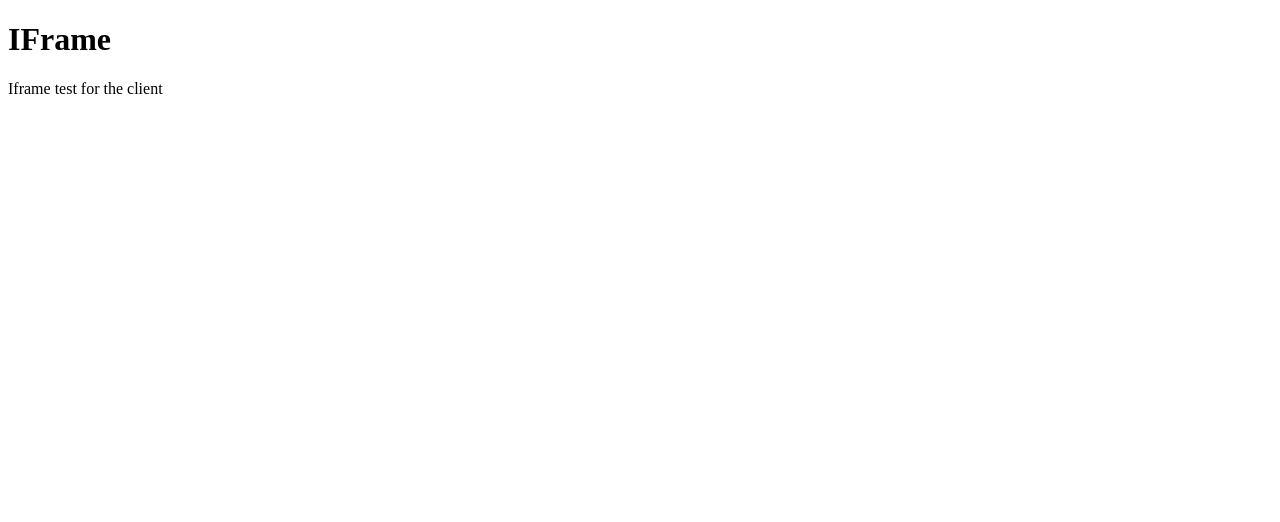
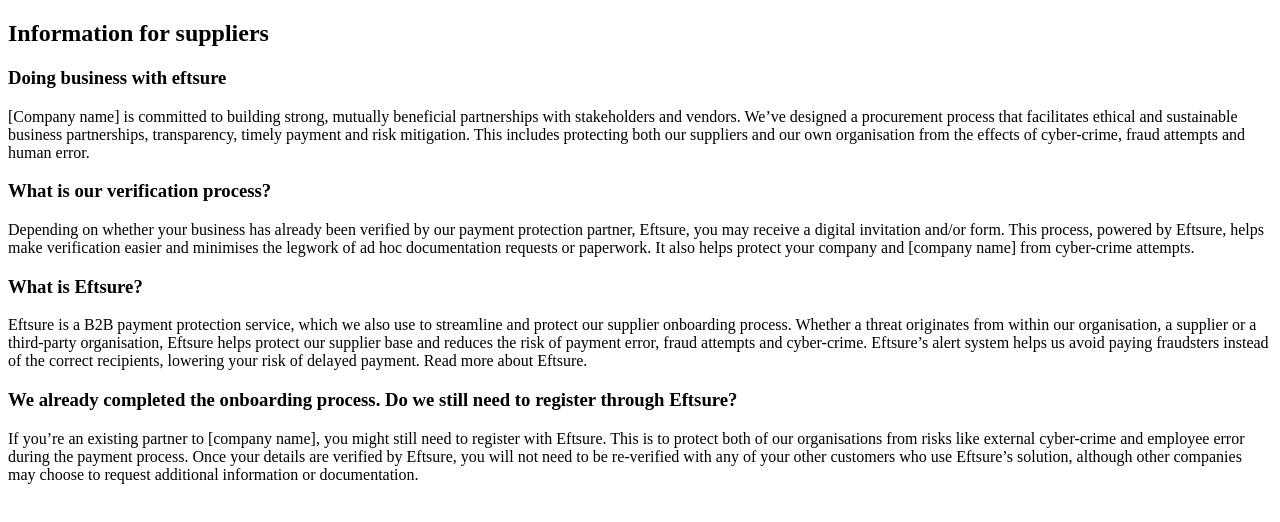
Before and after one commit to viswaah/embeddable-widget, a plain HTML site: page index.html in a window 1280 px wide. Drawn offline with Linux system fonts and the light colour scheme.

Commit message:
feat: script to render

```diff
--- a/index.html
+++ b/index.html
@@ -7,7 +7,11 @@
     <title>Document</title>
  </head>
  <body>
-    <h1>IFrame</h1>
-    <p>Iframe test for the client</p>
+    <div id="resource-embed"
+        data-header-class="something-header"
+        data-paragraph-class="something-paragraph"
+        data-sub-header-class="something-sub-header"
+    ></div>
+    <script src="script.js"></script>
  </body>
  </html>
--- /dev/null
+++ b/script.js
@@ -0,0 +1,67 @@
+const createElementWithClassName = ({
+    type,
+    text,
+    className
+}) => {
+    const header = document.createElement(type);
+    header.innerHTML = text;
+    header.classList.add(className);
+    return header;
+}
+
+const content = [
+    {
+        type: 'h2',
+        content: "Information for suppliers"
+    },
+    {
+        type: 'h3',
+        content: 'Doing business with eftsure'
+    },
+    {
+        type: 'p',
+        content: '[Company name] is committed to building strong, mutually beneficial partnerships with stakeholders and vendors. We’ve designed a procurement process that facilitates ethical and sustainable business partnerships, transparency, timely payment and risk mitigation. This includes protecting both our suppliers and our own organisation from the effects of cyber-crime, fraud attempts and human error.'
+    },
+    {
+        type: 'h3',
+        content: 'What is our verification process?'
+    },
+    {
+        type: 'p',
+        content: 'Depending on whether your business has already been verified by our payment protection partner, Eftsure, you may receive a digital invitation and/or form. This process, powered by Eftsure, helps make verification easier and minimises the legwork of ad hoc documentation requests or paperwork. It also helps protect your company and [company name] from cyber-crime attempts.'
+    },
+    {
+        type: 'h3',
+        content: 'What is Eftsure?'
+    },
+    {
+        type: 'p',
+        content: 'Eftsure is a B2B payment protection service, which we also use to streamline and protect our supplier onboarding process. Whether a threat originates from within our organisation, a supplier or a third-party organisation, Eftsure helps protect our supplier base and reduces the risk of payment error, fraud attempts and cyber-crime. Eftsure’s alert system helps us avoid paying fraudsters instead of the correct recipients, lowering your risk of delayed payment. Read more about Eftsure.'
+    },
+    {
+        type: 'h3',
+        content: 'We already completed the onboarding process. Do we still need to register through Eftsure?'
+    },
+    {
+        type: 'p',
+        content: 'If you’re an existing partner to [company name], you might still need to register with Eftsure. This is to protect both of our organisations from risks like external cyber-crime and employee error during the payment process. Once your details are verified by Eftsure, you will not need to be re-verified with any of your other customers who use Eftsure’s solution, although other companies may choose to request additional information or documentation.'
+    }
+]
+
+document.addEventListener('DOMContentLoaded', () => {
+    const embedDiv = document.getElementById('resource-embed');
+    const headerClassName = embedDiv.getAttribute('data-header-class');
+    const subHeaderClassName = embedDiv.getAttribute('data-sub-header-class');
+    const paragraphClassName = embedDiv.getAttribute('data-paragraph-class');
+
+    const getClassName = {
+        h2: headerClassName,
+        h3: subHeaderClassName,
+        p: paragraphClassName
+    }
+
+    for(const con of content) {
+        const el = createElementWithClassName({type: con.type, text: con.content, className: getClassName[con.type]})
+        embedDiv.appendChild(el);
+    }
+});
```
